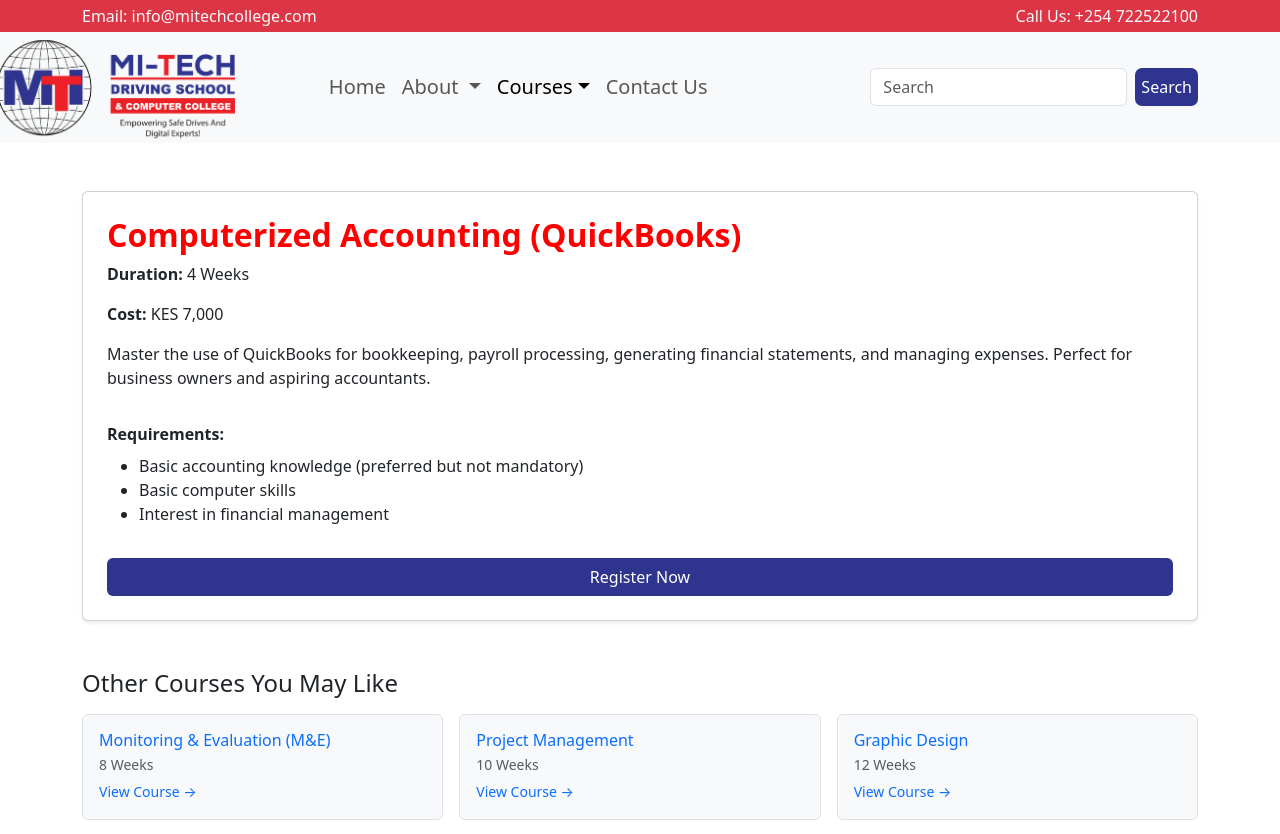
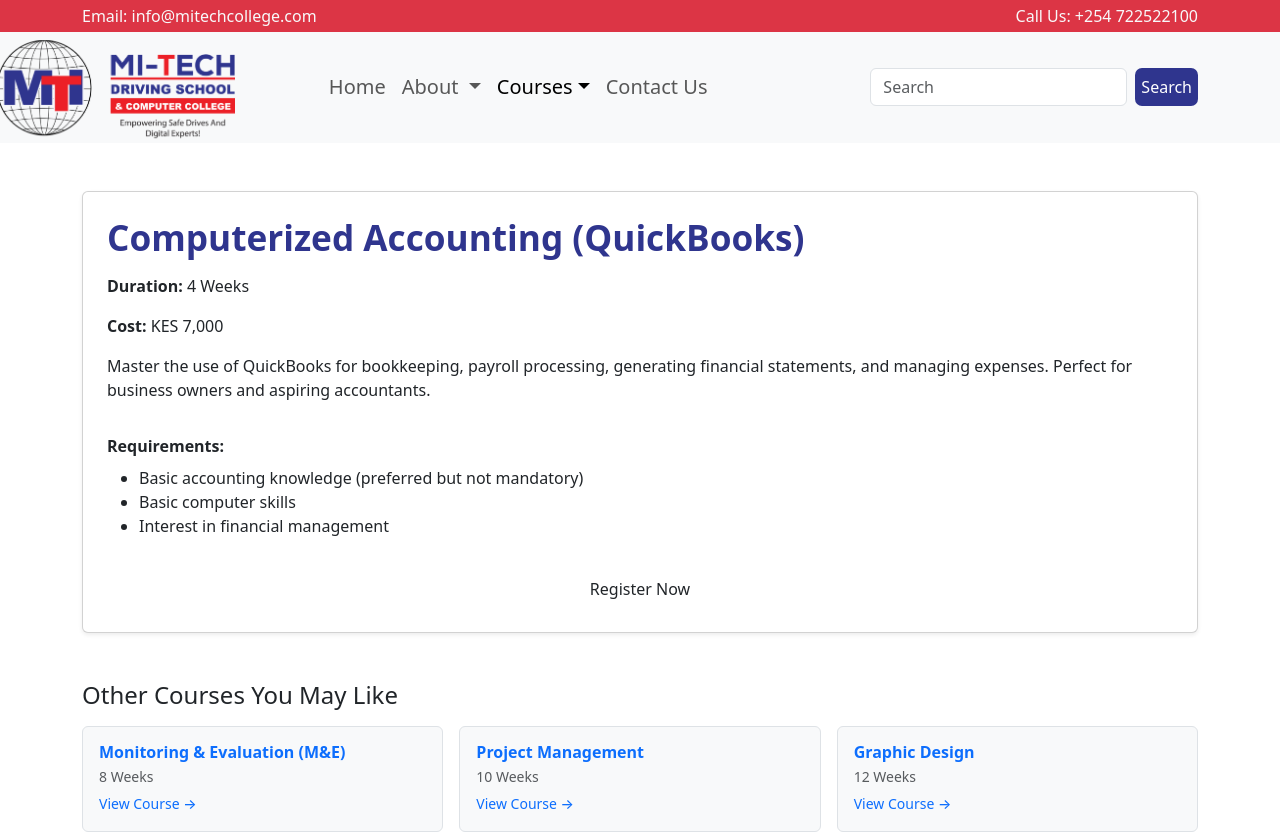
Before and after one commit to mshekerotokiti/mitechcollege, a React (Create React App) app: page /courses/accounting in a window 1280 px wide. Shown: the top 834 px of the page. Built offline with nearby package versions, Linux system fonts and the light colour scheme.

Commit message:
refactor: clean up CourseDetail.css and restore essential styles

```diff
--- a/src/pages/Courses/CourseDetail.css
+++ b/src/pages/Courses/CourseDetail.css
@@ -1,38 +1,59 @@
-.course-detail-container {
-    /* background-color: #D9D9D9; */
-    /* min-height: 100vh; */
-    background: url('/src/assets/img4.jpeg');
-    position: relative;
-    background-size: cover;
-    width: 100vw;
-    margin-left: calc(-50vw + 50%);
-    padding: 4rem 1rem;
-    overflow: hidden;
-    color: white;
-  }
+/* Course Title */
+.course-title {
+  color: #2f358e;
+  font-weight: 700;
+  font-size: 2.2rem;
+  margin-bottom: 1rem;
+}
 
-  .card h2 {
-    font-weight: 600;
-  }
+/* Requirements List */
+.course-detail-container ul {
+  list-style-type: disc;
+  padding-left: 1.5rem;
+}
 
-  .hover-card:hover {
-    background-color: #D9D9D9;
-    transition: 0.3s ease;
-  }
-  .custom-register-btn {
-    background-color: #2f358e !important;
-    color: white !important;
-    border: none;
-    padding: 10px 20px;
-    font-weight: 500;
-    transition: background-color 0.3s ease, color 0.3s ease;
-  }
+.course-detail-container li {
+  margin-bottom: 0.5rem;
+  font-size: 1rem;
+  line-height: 1.6;
+  color: #555;
+}
 
-  .custom-register-btn:hover {
-    /* background-color: rgb(235, 121, 121) !important; */
-    color: white;
-  }
+.course-detail-container li::marker {
+  color: #2f358e; /* Custom bullet color */
+}
 
-  .course-title {
-    color: red;
-  }
+/* Register Button */
+.custom-register-btn {
+  background-color: #2f358e;
+  color: white;
+  padding: 0.6rem 1.8rem;
+  border: none;
+  border-radius: 0.5rem;
+  transition: background-color 0.3s ease;
+  text-decoration: none;
+}
+
+.custom-register-btn:hover {
+  background-color: #ff4d4f; /* Red hover */
+  color: white;
+}
+
+/* Related Courses Cards */
+.related-card {
+  transition: transform 0.3s ease, box-shadow 0.3s ease;
+  border-radius: 0.5rem;
+}
+
+.related-card:hover {
+  transform: translateY(-5px);
+  box-shadow: 0 4px 12px rgba(0, 0, 0, 0.1);
+}
+
+.hover-card h6 {
+  font-weight: 600;
+}
+
+.hover-card span {
+  font-weight: 500;
+}
```
